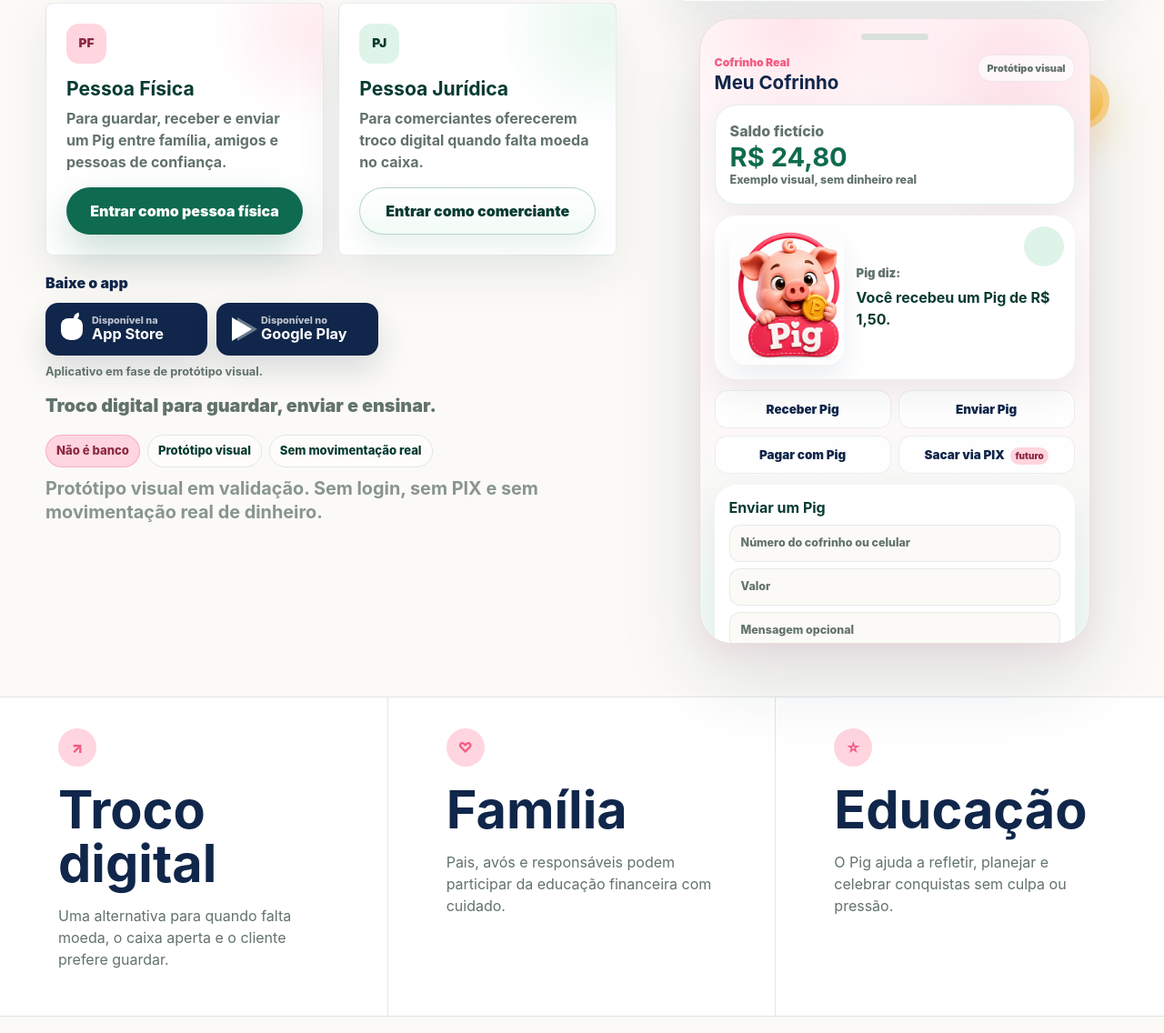
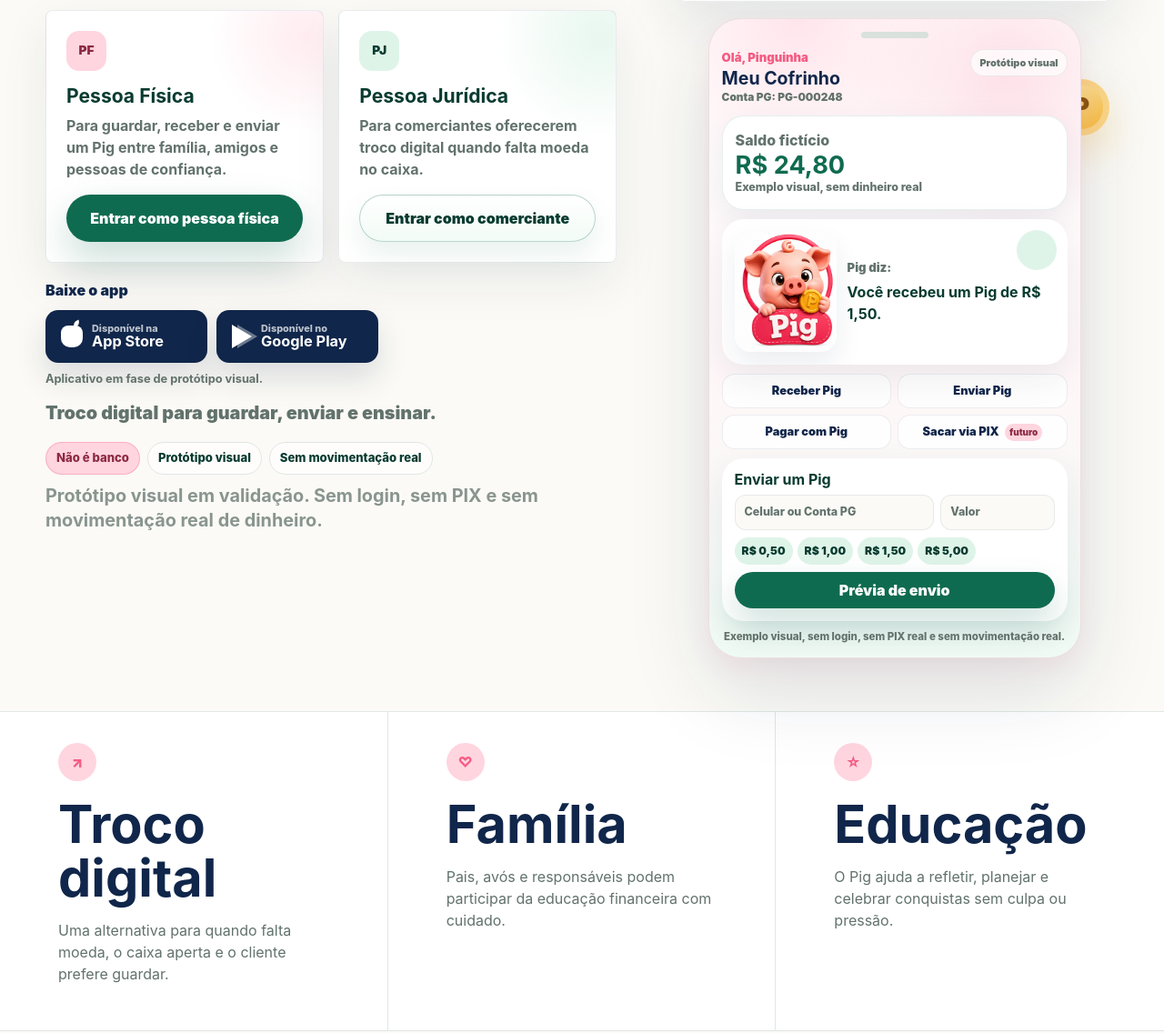
Before and after one commit to alamomalarocha/cofrinhoreal.com.br, a plain HTML site: page index.html in a window 1280 px wide. Shown: the part 461-1597 px from the top of the page at 91% size. Drawn offline with Linux system fonts and the light colour scheme.

Commit message:
Refine app mockup account preview

```diff
--- a/index.html
+++ b/index.html
@@ -32,7 +32,7 @@
     <meta name="twitter:image" content="https://cofrinhoreal.com.br/assets/brand/cofrinho-real-pig-logo-principal.png" />
     <link rel="icon" href="assets/favicon.svg" type="image/svg+xml" />
     <link rel="manifest" href="site.webmanifest" />
-    <link rel="stylesheet" href="styles.css?v=14" />
+    <link rel="stylesheet" href="styles.css?v=15" />
   </head>
   <body>
     <header class="site-header">
@@ -141,8 +141,9 @@
             <div class="app-chrome" aria-hidden="true"></div>
             <div class="app-header">
               <div>
-                <span class="app-brand">Cofrinho Real</span>
+                <span class="app-brand">Olá, Pinguinha</span>
                 <strong>Meu Cofrinho</strong>
+                <span class="app-account">Conta PG: PG-000248</span>
               </div>
               <small>Protótipo visual</small>
             </div>
@@ -175,37 +176,21 @@
             <div class="send-preview">
               <h3>Enviar um Pig</h3>
               <div class="visual-fields">
-                <span>Número do cofrinho ou celular</span>
+                <span>Celular ou Conta PG</span>
                 <span>Valor</span>
-                <span>Mensagem opcional</span>
               </div>
               <div class="value-chips" aria-label="Valores de exemplo">
                 <span>R$ 0,50</span>
                 <span>R$ 1,00</span>
                 <span>R$ 1,50</span>
                 <span>R$ 5,00</span>
-                <span>Outro</span>
               </div>
               <button class="send-pig-button" type="button" aria-disabled="true">
                 Prévia de envio
               </button>
-              <p>Nenhuma transação real é feita neste protótipo.</p>
             </div>
 
-            <div class="app-history">
-              <div class="history-title">
-                <strong>Histórico visual</strong>
-                <span>+10 Pig Coins</span>
-              </div>
-              <ul>
-                <li><span>Restaurante</span><strong>enviou R$ 1,50</strong></li>
-                <li><span>Vovó</span><strong>mandou R$ 5,00</strong></li>
-                <li><span>Pig Coin</span><strong>conquistada</strong></li>
-              </ul>
-              <p>Recompensa interna, sem valor financeiro.</p>
-            </div>
-
-            <p class="phone-disclaimer">Exemplo visual, sem login, sem PIX e sem movimentação real.</p>
+            <p class="phone-disclaimer">Exemplo visual, sem login, sem PIX real e sem movimentação real.</p>
           </div>
           <div class="floating-coin" aria-hidden="true">P</div>
         </div>
@@ -578,6 +563,6 @@
       </nav>
     </footer>
 
-    <script src="script.js?v=14"></script>
+    <script src="script.js?v=15"></script>
   </body>
 </html>
--- a/styles.css
+++ b/styles.css
@@ -471,8 +471,8 @@ h3 {
 .phone-preview {
   position: relative;
   z-index: 2;
-  width: min(430px, 100%);
-  padding: 16px;
+  width: min(410px, 100%);
+  padding: 14px;
   border: 1px solid #ecdedf;
   border-radius: 36px;
   background:
@@ -486,26 +486,23 @@ h3 {
 }
 
 .app-mockup {
-  max-height: min(760px, 86vh);
-  overflow: auto;
-  scrollbar-width: thin;
-  scrollbar-color: rgba(16, 38, 74, 0.24) transparent;
+  overflow: hidden;
 }
 
 .app-chrome {
   width: 74px;
   height: 7px;
-  margin: 0 auto 16px;
+  margin: 0 auto 12px;
   border-radius: 999px;
   background: #d8e1dc;
 }
 
 .app-header {
   display: flex;
-  gap: 16px;
+  gap: 12px;
   align-items: flex-start;
   justify-content: space-between;
-  margin-bottom: 12px;
+  margin-bottom: 10px;
 }
 
 .app-header div {
@@ -515,14 +512,20 @@ h3 {
 
 .app-brand {
   color: var(--pink);
-  font-size: 0.76rem;
+  font-size: 0.82rem;
   font-weight: 950;
 }
 
 .app-header strong {
   color: var(--blue);
-  font-size: 1.28rem;
+  font-size: 1.22rem;
   line-height: 1.1;
+}
+
+.app-account {
+  color: var(--muted);
+  font-size: 0.74rem;
+  font-weight: 900;
 }
 
 .app-header small {
@@ -554,8 +557,7 @@ h3 {
 .pig-card,
 .balance-card,
 .app-status,
-.send-preview,
-.app-history {
+.send-preview {
   border-radius: 24px;
   background: var(--white);
   box-shadow: 0 14px 38px rgba(16, 38, 74, 0.08);
@@ -566,8 +568,8 @@ h3 {
   grid-template-columns: 1fr auto;
   gap: 2px 12px;
   align-items: end;
-  margin-bottom: 12px;
-  padding: 16px;
+  margin-bottom: 10px;
+  padding: 14px;
   border: 1px solid rgba(15, 107, 79, 0.1);
 }
 
@@ -580,7 +582,7 @@ h3 {
 .app-status strong {
   grid-row: span 2;
   color: var(--green);
-  font-size: 1.82rem;
+  font-size: 1.7rem;
   line-height: 1;
 }
 
@@ -644,9 +646,9 @@ h3 {
 .app-pig-card {
   display: grid;
   grid-template-columns: auto 1fr;
-  gap: 14px;
+  gap: 12px;
   align-items: center;
-  padding: 16px;
+  padding: 14px;
   text-align: left;
 }
 
@@ -661,7 +663,7 @@ h3 {
 }
 
 .app-pig-logo {
-  width: 126px;
+  width: 112px;
   max-width: 100%;
   height: auto;
   border-radius: 18px;
@@ -686,17 +688,17 @@ h3 {
 .app-actions {
   display: grid;
   grid-template-columns: repeat(2, minmax(0, 1fr));
-  gap: 8px;
-  margin-top: 12px;
+  gap: 7px;
+  margin-top: 10px;
 }
 
 .app-actions button {
-  min-height: 42px;
+  min-height: 38px;
   border: 1px solid rgba(16, 38, 74, 0.08);
   border-radius: 14px;
   background: rgba(255, 255, 255, 0.82);
   color: var(--blue);
-  font-size: 0.84rem;
+  font-size: 0.8rem;
   font-weight: 950;
   cursor: default;
 }
@@ -748,9 +750,9 @@ h3 {
 
 .send-preview {
   display: grid;
-  gap: 10px;
-  margin-top: 12px;
-  padding: 16px;
+  gap: 8px;
+  margin-top: 10px;
+  padding: 14px;
 }
 
 .send-preview h3 {
@@ -761,12 +763,13 @@ h3 {
 
 .visual-fields {
   display: grid;
+  grid-template-columns: 1.4fr 0.8fr;
   gap: 7px;
 }
 
 .visual-fields span {
   display: block;
-  padding: 10px 12px;
+  padding: 9px 10px;
   border: 1px solid rgba(16, 38, 74, 0.08);
   border-radius: 12px;
   background: #fbfaf6;
@@ -778,11 +781,11 @@ h3 {
 .value-chips {
   display: flex;
   flex-wrap: wrap;
-  gap: 6px;
+  gap: 5px;
 }
 
 .value-chips span {
-  padding: 7px 9px;
+  padding: 6px 8px;
   border-radius: 999px;
   background: var(--green-soft);
   color: var(--green-dark);
@@ -791,7 +794,7 @@ h3 {
 }
 
 .send-preview .send-pig-button {
-  min-height: 42px;
+  min-height: 40px;
   margin-top: 0;
 }
 
@@ -802,70 +805,10 @@ h3 {
   font-weight: 800;
 }
 
-.app-history {
-  margin-top: 12px;
-  padding: 16px;
-}
-
-.history-title {
-  display: flex;
-  gap: 10px;
-  align-items: center;
-  justify-content: space-between;
-  margin-bottom: 8px;
-}
-
-.history-title strong {
-  color: var(--green-dark);
-  font-size: 0.96rem;
-}
-
-.history-title span {
-  padding: 6px 8px;
-  border-radius: 999px;
-  background: #fff0c7;
-  color: #86540f;
-  font-size: 0.74rem;
-  font-weight: 950;
-  white-space: nowrap;
-}
-
-.app-history ul {
-  display: grid;
-  gap: 7px;
-  padding: 0;
-  margin: 0;
-  list-style: none;
-}
-
-.app-history li {
-  display: flex;
-  justify-content: space-between;
-  gap: 10px;
-  color: var(--blue);
-  font-size: 0.8rem;
-}
-
-.app-history li span {
+.phone-disclaimer {
+  margin: 9px 0 0;
   color: var(--muted);
-  font-weight: 850;
-}
-
-.app-history li strong {
-  font-weight: 950;
-}
-
-.app-history p {
-  margin: 8px 0 0;
-  color: var(--muted);
-  font-size: 0.74rem;
-  font-weight: 800;
-}
-
-.phone-disclaimer {
-  margin: 10px 0 0;
-  color: var(--muted);
-  font-size: 0.78rem;
+  font-size: 0.72rem;
   font-weight: 800;
   text-align: center;
 }
@@ -2245,7 +2188,7 @@ h3 {
 
   .app-mockup {
     max-height: none;
-    overflow: visible;
+    overflow: hidden;
   }
 
   .app-header {
@@ -2269,12 +2212,6 @@ h3 {
 
   .app-actions {
     grid-template-columns: 1fr;
-  }
-
-  .history-title,
-  .app-history li {
-    align-items: flex-start;
-    flex-direction: column;
   }
 
   .pig-illustration.big {
```
